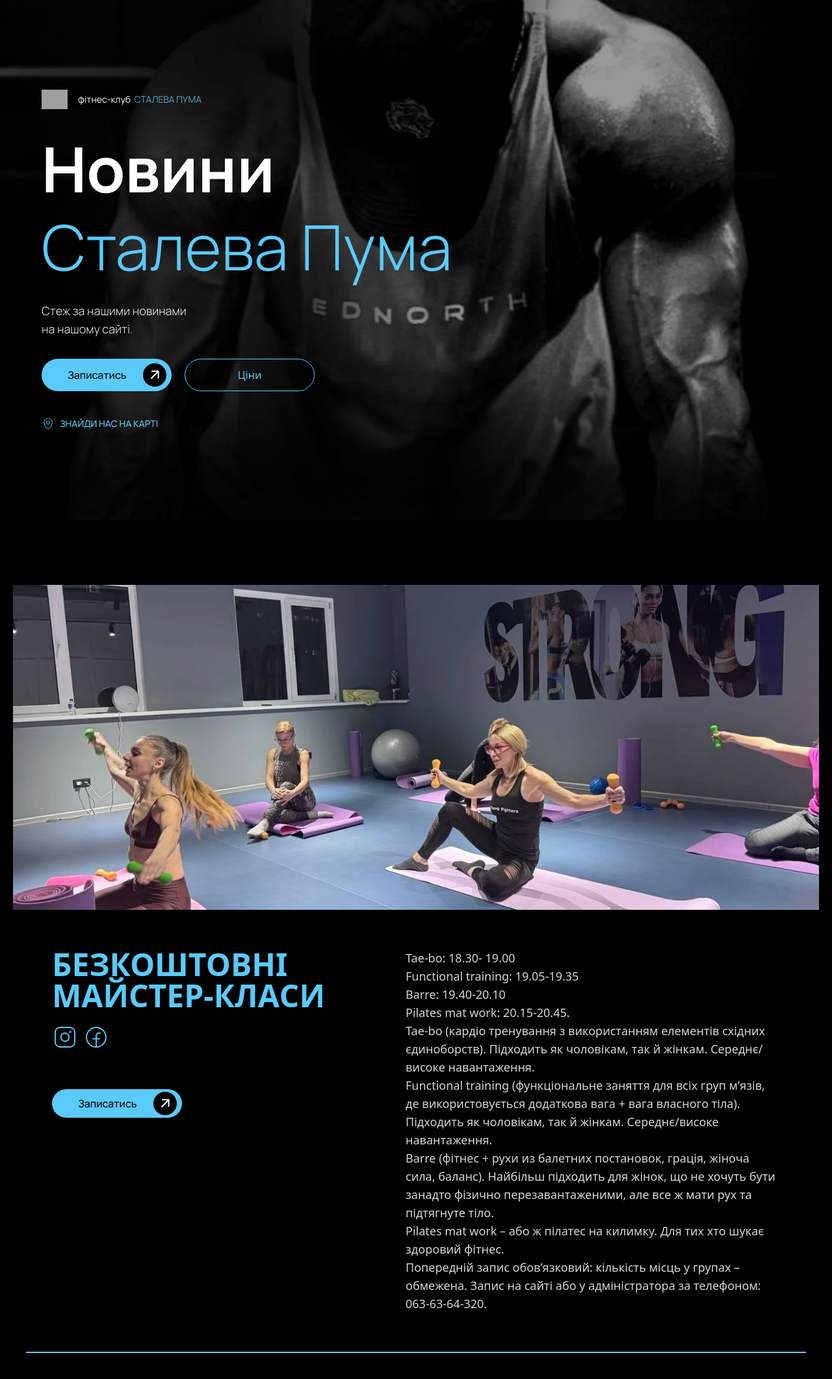
After one commit to JenyaTarasenko/SteellPuma-fitness, a Django app: page /news-steel-puma/ in a window 1280 px wide. The commit adds this page. Shown: the whole page at 65% size. Run offline with Django 5.2, Linux system fonts and the light colour scheme; some libraries are stand-ins or nearby versions; grey boxes are pictures that could not be loaded.

Commit message:
news-steel-puma-page-full

```diff
--- a/myshop/shop/templates/shop/product/home.html
+++ b/myshop/shop/templates/shop/product/home.html
@@ -658,7 +658,4 @@
 
 
 
-
-
-
 {% endblock %}
--- /dev/null
+++ b/myshop/shop/templates/shop/product/news.html
@@ -0,0 +1,225 @@
+{% extends "shop/base.html" %}
+{% load static %}
+
+{% block content %}
+<!-- ------------------блок1---------------------- -->
+<!-- Блок 1 дестоп -->
+<section class="hidden md:flex relative min-h-screen bg-cover bg-center"
+    style="background-image: url('/static/image/news.webp');">
+
+    <!-- затемнение -->
+    <div class="absolute inset-0 bg-black/40"></div>
+
+    <!-- контент -->
+    <div class="relative z-10 flex items-center w-full px-16">
+
+        <!-- текст слева -->
+        <div class="max-w-2xl text-white">
+            <div class="flex flex-row flex-wrap items-center mb-8 gap-4">
+                <img src="{% static 'image/logo-home.svg' %}" alt="logo-home" class="w-10" loading="eager">
+                <p class="text-sm font-normal font-manrope text-white">фітнес-клуб<span class="text-[#5ACAFA] uppercase font-light">&nbsp;&nbsp;Сталева пума</span></p>
+            </div>
+           <div x-data="{ show: false }"
+     x-init="setTimeout(() => show = true, 200)">
+
+    <h1
+        x-show="show"
+        x-transition:enter="transition-all ease-in-out duration-1000"
+        x-transition:enter-start="opacity-0 translate-y-10 blur-sm"
+        x-transition:enter-end="opacity-100 translate-y-0 blur-0"
+        class="text-8xl font-bold leading-tight mb-6 font-manrope">
+
+        Новини<br><span class="text-[#5ACAFA] font-light">Сталева Пума</span>
+    </h1>
+
+</div>
+
+
+            <h2 class="text-lg text-gray-100 mb-8 font-manrope max-w-md font-light">
+                Стеж за нашими новинами<br><span class="text-[#5ACAFA] font-light"></span> на нашому сайті.
+            </h2>
+
+            <div class="flex flex-row flex-wrap gap-5">
+               <a href="https://t.me/+380636364320" target="_blank" class="flex items-center justify-between bg-[#5ACAFA] text-black rounded-full px-2  py-1 w-[200px] hover:scale-105 transition hover:drop-shadow-[0_0_10px_#5ACAFA]">
+
+                    <!-- текст -->
+                    <span class="font-medium pl-8 font-manrope font-medium ">
+                        Записатись
+                    </span>
+
+                    <!-- чёрный круг со стрелкой -->
+                    <div class="w-9 h-9 bg-black rounded-full flex items-center justify-center">
+                        <svg class="w-6 h-6 text-white rotate-[-45deg]" fill="none" stroke="currentColor" stroke-width="2"
+                            viewBox="0 0 24 24">
+                            <path stroke-linecap="round" stroke-linejoin="round"
+                                d="M5 12h14M13 5l7 7-7 7" />
+                        </svg>
+                    </div>
+                </a>
+
+                <a href="#" class="inline-flex items-center justify-center border border-[#5ACAFA] text-[#5ACAFA] rounded-full px-6 py-3 hover:bg-white hover:text-black transition w-[200px] hover:drop-shadow-[0_0_10px_#5ACAFA]">
+
+                    <span class="font-medium text-center">
+                        Ціни
+                    </span>
+
+                </a>
+
+            </div>
+            <div class="mt-10 flex flex-row gap-5 items-center gap-[50px]">
+                <a href="#"> <div class="flex flex-row gap-2 items-center cursor-pointer hover:scale-105 transition">
+                    <img src="{% static 'image/Map.svg' %}" alt="Map-Staleva-Puma-Kyiv" class="w-5" loading="eager">
+                    <p class="text-sm font-medium font-manrope text-[#5ACAFA]">ЗНАЙДИ НАС НА КАРТІ</p>
+                </div></a>
+            </div>
+        </div>
+    </div>
+</section>
+<!-- Блок 1 дестоп -->
+
+<!-- Блок 1 мобайл -->
+<section class="block md:hidden relative min-h-screen bg-cover bg-center"
+  style="background-image: url('/static/image/news-mob.webp');">
+
+  <!-- затемнение -->
+  <div class="absolute inset-0 bg-black/40"></div>
+
+  <!-- контент -->
+  <div class="relative z-10 w-full px-16 text-left text-white p-5">
+    <div class="flex flex-row flex-wrap items-center mb-8 gap-4 mt-10">
+        <img src="{% static 'image/logo-home.svg' %}" alt="logo-home" class="w-10" loading="eager">
+        <p class="text-sm font-normal font-manrope text-white"><span class="text-[#5ACAFA] uppercase font-light">&nbsp;&nbsp;Сталева пума</span></p>
+    </div>
+    <div x-data="{ show: false }"
+        x-init="setTimeout(() => show = true, 200)">
+
+        <h1
+            x-show="show"
+            x-transition:enter="transition-all ease-in-out duration-1000"
+            x-transition:enter-start="opacity-0 translate-y-10 blur-sm"
+            x-transition:enter-end="opacity-100 translate-y-0 blur-0"
+            class="text-5xl font-bold leading-tight mb-6 font-manrope">
+
+            Новини<br><span class="text-[#5ACAFA] font-light">Сталева Пума</span>
+        </h1>
+
+    </div>
+
+     <!-- <h1 class="text-5xl font-bold leading-tight mb-6 font-manrope">
+        СИЛА <span class="text-[#5ACAFA] font-light">ФОКУС</span> <br>ХАРАКТЕР
+     </h1> -->
+
+     <h2 class="text-xl text-gray-100 mb-8 font-manrope max-w-md font-light">
+        Стеж за нашими новинами<br><span class="text-[#5ACAFA] font-light"></span> на нашому сайті.
+     </h2>
+
+                <div class="flex flex-row flex-wrap gap-5">
+                    <a href="https://t.me/+380636364320" target="_blank" class="flex items-center justify-between bg-[#5ACAFA] text-black rounded-full px-2  py-1 w-[200px] hover:scale-105 transition hover:drop-shadow-[0_0_10px_#5ACAFA]">
+
+                    <!-- текст -->
+                    <span class="font-medium pl-8 font-manrope font-medium ">
+                        Записатись
+                    </span>
+
+                    <!-- чёрный круг со стрелкой -->
+                    <div class="w-9 h-9 bg-black rounded-full flex items-center justify-center">
+                        <svg class="w-6 h-6 text-white rotate-[-45deg]" fill="none" stroke="currentColor" stroke-width="2"
+                            viewBox="0 0 24 24">
+                            <path stroke-linecap="round" stroke-linejoin="round"
+                                d="M5 12h14M13 5l7 7-7 7" />
+                        </svg>
+                    </div>
+                    </a>
+
+                    <a href="#" class="inline-flex items-center justify-center border border-[#5ACAFA] text-[#5ACAFA] rounded-full px-6 py-3 hover:bg-white hover:text-black transition w-[200px]">
+
+                        <span class="font-medium text-center">
+                            Ціни
+                        </span>
+
+                    </a>
+
+                </div>
+            <div class="mt-10 flex flex-row gap-5 items-center gap-[50px]">
+                <a href="#"> <div class="flex flex-row gap-2 items-center cursor-pointer hover:scale-105 transition hover:drop-shadow-[0_0_10px_#5ACAFA]">
+                    <img src="{% static 'image/Map.svg' %}" alt="Map-Staleva-Puma-Kyiv" class="w-5" loading="eager">
+                    <p class="text-sm font-medium font-manrope text-[#5ACAFA]">На карті</p>
+                </div></a>
+
+            </div>
+
+  </div>
+
+</section>
+<!-- Блок 1 мобайл -->
+
+<!-- ------------------nexs---------------------- -->
+<section class="mt-20 p-5 mb-10">
+    <div class="w-full h-[250px] md:h-[400px] lg:h-[500px] overflow-hidden ">
+        <img src="{% static 'image/galery22.webp' %}"
+        alt="news-fon-staleva-puma"
+        class="w-full h-full object-cover"
+        loading="lazy">
+    </div>
+</section>
+
+<section class="w-full max-w-6xl mx-auto px-4">
+
+    <div class="flex flex-col md:flex-row md:items-start md:justify-between gap-6">
+
+        <!-- LEFT: TITLE -->
+        <div class="flex flex-col gap-5 ">
+            <h2 class="text-3xl md:text-5xl font-bold uppercase text-[#5ACAFA]">
+                Безкоштовні майстер-класи
+            </h2>
+
+                <div class="flex flex-row gap-2 items-center">
+                    <a href="https://www.instagram.com/staleva_puma?utm_source=qr&igsh=MWs5eGUxbTdrOXJzbg%3D%3D" target="_blank">
+                        <div class="flex flex-row gap-2 items-center cursor-pointer hover:scale-105 transition ">
+                            <img src="{% static 'image/instagram.svg' %}" alt="Map-Staleva-Puma-Kyiv" class="w-10" loading="lazy">
+                        </div>
+                    </a>
+                    <a href="https://www.facebook.com/">
+                        <div class="flex flex-row gap-2 items-center cursor-pointer hover:scale-105 transition ">
+                            <img src="{% static 'image/facebook.svg' %}" alt="Map-Staleva-Puma-Kyiv" class="w-10" loading="lazy">
+                        </div>
+                    </a>
+                </div>
+
+            <a href="https://t.me/+380636364320" target="_blank" class="flex items-center justify-between bg-[#5ACAFA] text-black rounded-full px-2  py-1 w-[200px] hover:scale-105 transition hover:drop-shadow-[0_0_10px_#5ACAFA] mt-10 mb-5">
+
+                    <!-- текст -->
+                    <span class="font-medium pl-8 font-manrope font-medium ">
+                        Записатись
+                    </span>
+
+                    <!-- чёрный круг со стрелкой -->
+                    <div class="w-9 h-9 bg-black rounded-full flex items-center justify-center">
+                        <svg class="w-6 h-6 text-white rotate-[-45deg]" fill="none" stroke="currentColor" stroke-width="2"
+                            viewBox="0 0 24 24">
+                            <path stroke-linecap="round" stroke-linejoin="round"
+                                d="M5 12h14M13 5l7 7-7 7" />
+                        </svg>
+                    </div>
+                </a>
+         </div>
+
+
+        <!-- RIGHT: DESCRIPTION -->
+        <p class="text-sm md:text-lg text-gray-300 max-w-xl leading-relaxed mb-5">
+            Tae-bo: 18.30- 19.00<br>
+            Functional training: 19.05-19.35<br>
+            Barre: 19.40-20.10<br>
+            Pilates mat work: 20.15-20.45.<br>
+            Tae-bo (кардіо тренування з використанням елементів східних єдиноборств). Підходить як чоловікам, так й жінкам. Середнє/високе навантаження.<br>
+            Functional training (функціональне заняття для всіх груп м’язів, де використовується додаткова вага + вага власного тіла). Підходить як чоловікам, так й жінкам. Середнє/високе навантаження.<br>
+            Barre (фітнес + рухи из балетних постановок, грація, жіноча сила, баланс). Найбільш підходить для жінок, що не хочуть бути занадто фізично перезавантаженими, але все ж мати рух та підтягнуте тіло.<br>
+            Pilates mat work – або ж пілатес на килимку. Для тих хто шукає здоровий фітнес.<br>
+            Попередній запис обов’язковий: кількість місць у групах – обмежена. Запис на сайті або у адміністратора за телефоном: 063-63-64-320.
+        </p>
+
+    </div>
+</section>
+<hr class="border-t-2 border-[#5ACAFA] my-10 mx-10 mb-10 mt-10">
+<!-- ------------------nexs---------------------- -->
+{% endblock %}
--- a/myshop/shop/urls.py
+++ b/myshop/shop/urls.py
@@ -11,5 +11,7 @@ urlpatterns = [
     path('team-steel-puma/', views.team, name='team-steel-puma'),# команда фитнес клуба
     path('galery-steel-puma/', views.galery, name='galery-steel-puma'),#галерея фитнес клуба
     path('rules-steel-puma/', views.rules, name='rules-steel-puma'),#галерея фитнес клуба
+    path('news-steel-puma/', views.news, name='news-steel-puma'),#галерея фитнес клуба
+
 
 ]
--- a/myshop/shop/views.py
+++ b/myshop/shop/views.py
@@ -21,3 +21,6 @@ def galery(request):
 
 def rules(request):
     return render(request, 'shop/product/rules.html')
+
+def news(request):
+    return render(request, 'shop/product/news.html')
```
Also changed, not shown: myshop/static/image/news-mob.webp (added), myshop/static/image/news.webp (added).
